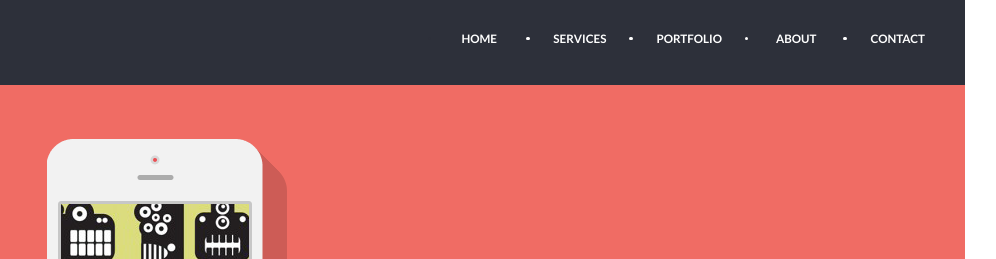
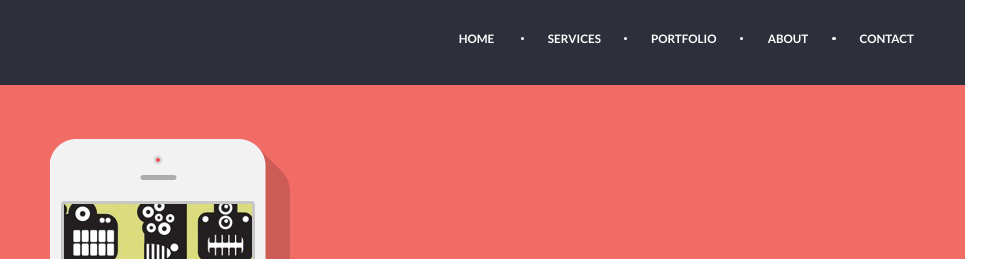
Before and after one commit to AndreyDrozd007/html-css-module, a plain HTML site: page index.html in a window 1280 px wide. Shown: the top 259 px of the page, 185-1181 px from the left. Drawn offline with Linux system fonts and the light colour scheme.

Commit message:
refactor: change properties in the container and add overflow-x for all document

```diff
--- a/css/index.css
+++ b/css/index.css
@@ -12,6 +12,10 @@
     box-sizing: border-box;
 }
 
+html, body{
+    overflow-x: hidden;
+}
+
 .wrapper{
     display: grid;
     max-width: 1020px;
@@ -21,6 +25,6 @@
 }
 
 .container{
-    max-width: 940px;
-    margin: 0 40px;
+    max-width: 90%;
+    margin: 0 auto;
 }
```
